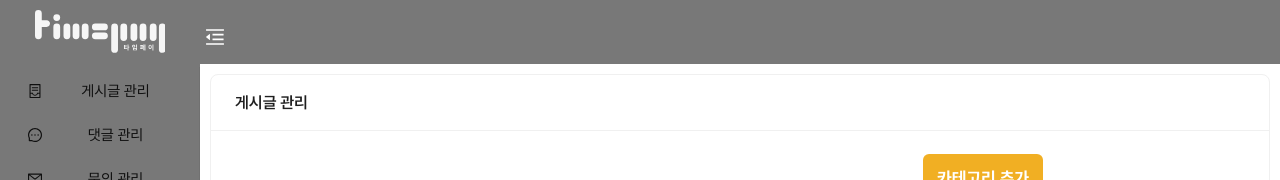
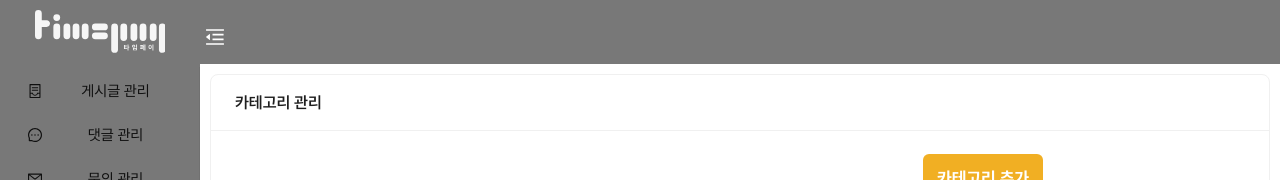
Before and after one commit to woonsango/timebank-front, a React (Create React App) app in the folder src/front-end/timepay-admin/: page /category-management in a window 1280 px wide. Shown: the top 180 px of the page. Built offline with nearby package versions, Linux system fonts and the light colour scheme.

Commit message:
chore:오타수정

```diff
--- a/src/front-end/timepay-admin/src/pages/CategoryManagement/CategoryManagementPage.tsx
+++ b/src/front-end/timepay-admin/src/pages/CategoryManagement/CategoryManagementPage.tsx
@@ -5,7 +5,7 @@ import { Card } from 'antd';
 
 const CategoryManagementPage = () => {
   return (
-    <Card title="게시글 관리" css={cssCategoryManagementTitle}>
+    <Card title="카테고리 관리" css={cssCategoryManagementTitle}>
       <CategoryAdd />
       <CategoryTable />
     </Card>
```
